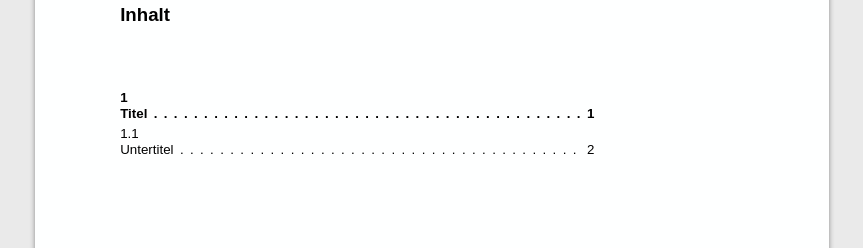
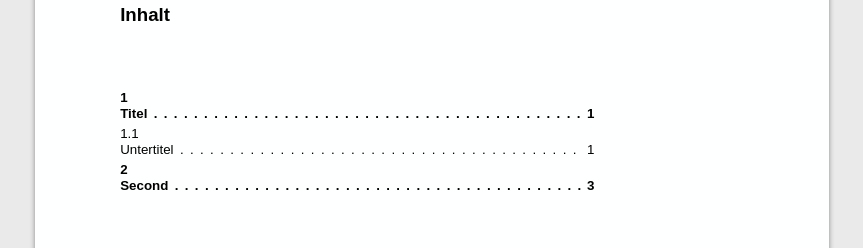
Before and after one commit to themerius/ScalTeX, a plain HTML site: page scaltex.js/academic_article_fraunhofer/index.html in a window 1280 px wide. Shown: the part 1220-1468 px from the top of the page, without its empty margins (208-1071 px from the left). Drawn offline with nearby package versions, Linux system fonts and the light colour scheme; some packages are replaced by stand-ins of ours; a web font is replaced by a local one.

Commit message:
scaltex.js: added resolveTocPageNr, for resolving Table of Contents' page numbers. example usage in academic_article_fraunhofer

```diff
--- a/scaltex.js/academic_article_fraunhofer/index.html
+++ b/scaltex.js/academic_article_fraunhofer/index.html
@@ -241,9 +241,11 @@ var toc_seq = [
     entities: [
       {templateId: "toc_heading", json: {id: 100, heading: "Inhalt"}},
       {templateId: "toc_mainSection", json: {id: 101, nr: 1, title: "Titel",
-        page: 1}},
+        page: "@inId(0)"}},
       {templateId: "toc_section", json: {id: 102, nr: 1.1, title: "Untertitel",
-        page: 2}}
+        page: "@inId(2)"}},
+      {templateId: "toc_mainSection", json: {id: 103, nr: 2, title: "Second",
+        page: "@inId(6)"}}
     ]
   }
 ]
@@ -327,6 +329,7 @@ window.onload = function () {
 
   tocAreal.moveEntitiesToNewPages();
   tocAreal.destructConstructionAreas();
+  tocAreal.resolveTocPageNr([documentAreal]);
 };
 
 
--- a/scaltex.js/scaltex/src/scaltex.js
+++ b/scaltex.js/scaltex/src/scaltex.js
@@ -338,6 +338,8 @@ scaltex.Areal.prototype.moveEntitiesToNewPages = function () {
         currentPageType = pageType;
       }
 
+      entity.pageNr = this.nextPageNr() - 1;
+
       actualPage.fill(appendPoint, entity.height());
       appendPoint = actualPage.appendPoints[appendPoint];
       entity.appendTo(appendPoint);
@@ -368,3 +370,26 @@ scaltex.Areal.prototype.destructConstructionAreas = function () {
   }
   return this;
 }
+
+scaltex.Areal.prototype.resolveTocPageNr = function (areals) {
+  var inId = function (id) {
+    return id
+  }
+  for (var idx in this.entities) {
+    var tocEntity = this.entities[idx];
+    if (tocEntity.entity.json.page) {
+      var searchedId = eval(tocEntity.entity.json.page.split("@")[1]);
+      // search in areal entities
+      for (var jdx in areals) {
+        var areal = areals[jdx];
+        for (var kdx in areal.entities) {
+          if (areal.entities[kdx].entity.json.id == searchedId) {
+            tocEntity.entity.json.page = areal.entities[kdx].entity.pageNr;
+          }
+        }
+      }
+    }
+  }
+  this.renderEntities();
+  return this;
+}
```
